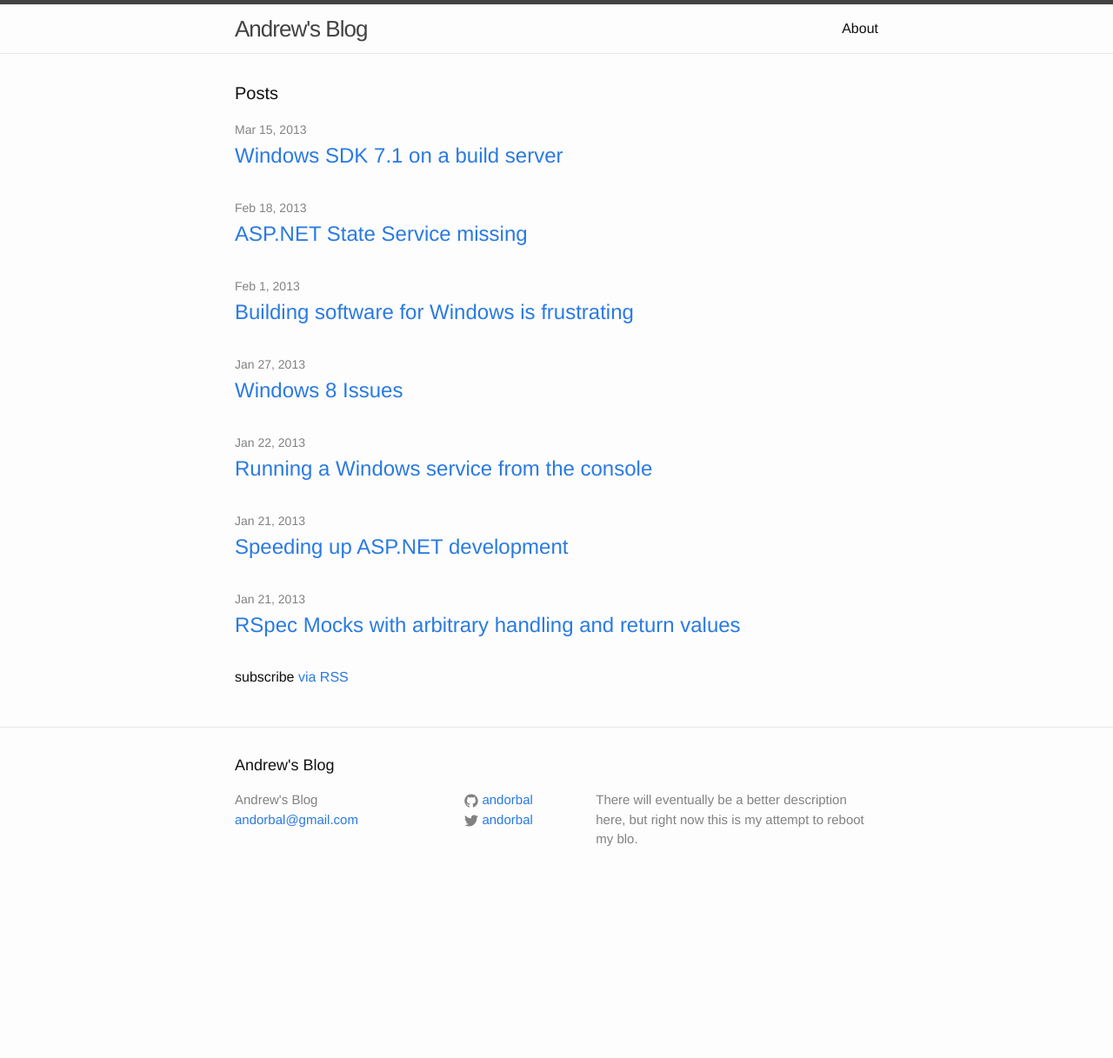
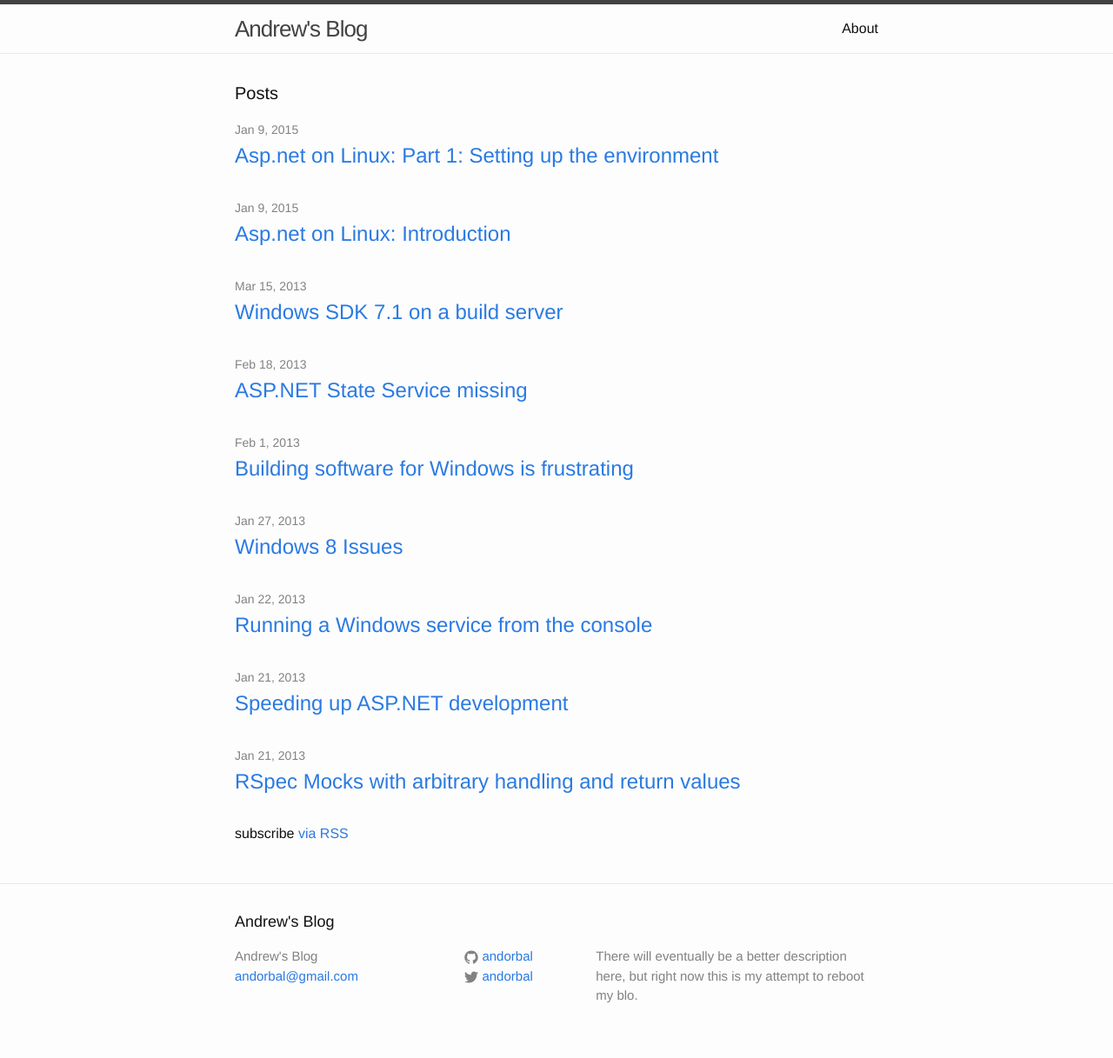
Before and after one commit to Andorbal/andorbal.github.io, a Jekyll site: the page built from index.html, in a window 1280 px wide. Shown: the whole page at 87% size. Built offline with Jekyll 4.4.1, drawn with Linux system fonts in a browser that asks for light colours; before the commit the page ends 1037 px from its top, so only the background shows below that.

Commit message:
Add asp.net on Linux introduction page

```diff
--- a/_posts/2013-02-14-speeding-up-aspnet-development.markdown
+++ b/_posts/2013-02-14-speeding-up-aspnet-development.markdown
@@ -4,7 +4,7 @@
 date:   2013-01-21 12:00:00
 categories: windows aspnet visualstudio
 ---
-Getting an SSD makes a huge improvement in working with .NET projects, but there are other things you can do to speed up your development.  I came across this [blog post]{http://blog.lavablast.com/post/2010/12/01/Slash-your-ASPNET-compileload-time.aspx} a little over a year ago and it's got some great suggestions on optimizations you can make to improve your development experience.
+Getting an SSD makes a huge improvement in working with .NET projects, but there are other things you can do to speed up your development.  I came across this [blog post](http://blog.lavablast.com/post/2010/12/01/Slash-your-ASPNET-compileload-time.aspx) a little over a year ago and it's got some great suggestions on optimizations you can make to improve your development experience.
 
 I especially liked the idea of compiling the Temporary ASP.NET files to a ramdisk.  Once I set that up, I started creating my development databases on the ramdisk as well.  Since I only work with a very small set of data while developing, I was able to get away with a 523MB ramdisk.  Enough to hold the compiled files and my databases, but not so much as to eat up ram needed for other things (like Visual Studio!)
 
--- /dev/null
+++ b/_posts/2015-01-09-19-33-12-aspnet-on-linux-intro.markdown
@@ -0,0 +1,13 @@
+---
+layout: post
+title:  "Asp.net on Linux: Introduction"
+date:   2015-01-09 19:33:12
+categories: aspnet linux aspnet_on_linux
+---
+{% include posts-aspnet-on-linux.html %}
+
+I've been excited about the next version of Asp.net for awhile now, but after seeing Jay Harris' "[ASP.NET is Coming to an OSX Near You](http://www.codemash.org/session/asp-net-is-coming-to-an-osx-near-you/)" talk at CodeMash 2015, I was inspired to get an Asp.net MVC 6 running on Linux.  In addition, I'm going to set up a full build pipeline using Gulp and deploy to an Azure website.
+
+The application I'll be building is a website that will allow users to track their fitness goals.  At the very least, a user can track their weight, weight lifting excercies, and jogs/runs.  I'm going to assume that the site will be used by millions of people, so I'm going to build load tests and try to keep pages as efficient as possible.
+
+Those are the goals.  Now, lets get the [environment set up]({% post_url 2015-01-09-20-02-00-aspnet-on-linux-01-environment-setup %}).
--- /dev/null
+++ b/_posts/2015-01-09-20-02-00-aspnet-on-linux-01-environment-setup.markdown
@@ -0,0 +1,12 @@
+---
+layout: post
+title:  "Asp.net on Linux: Part 1: Setting up the environment"
+date:   2015-01-09 20:02:00
+categories: aspnet linux aspnet_on_linux
+---
+{% include posts-aspnet-on-linux.html %}
+
+Base system
+===========
+
+I'm starting with a default install of [Linux Mint 17.1](http://linuxmint.com/) that's been fully patched.
```
Also changed, not shown: _includes/posts-aspnet-on-linux.html (added, +7 -0 lines).
